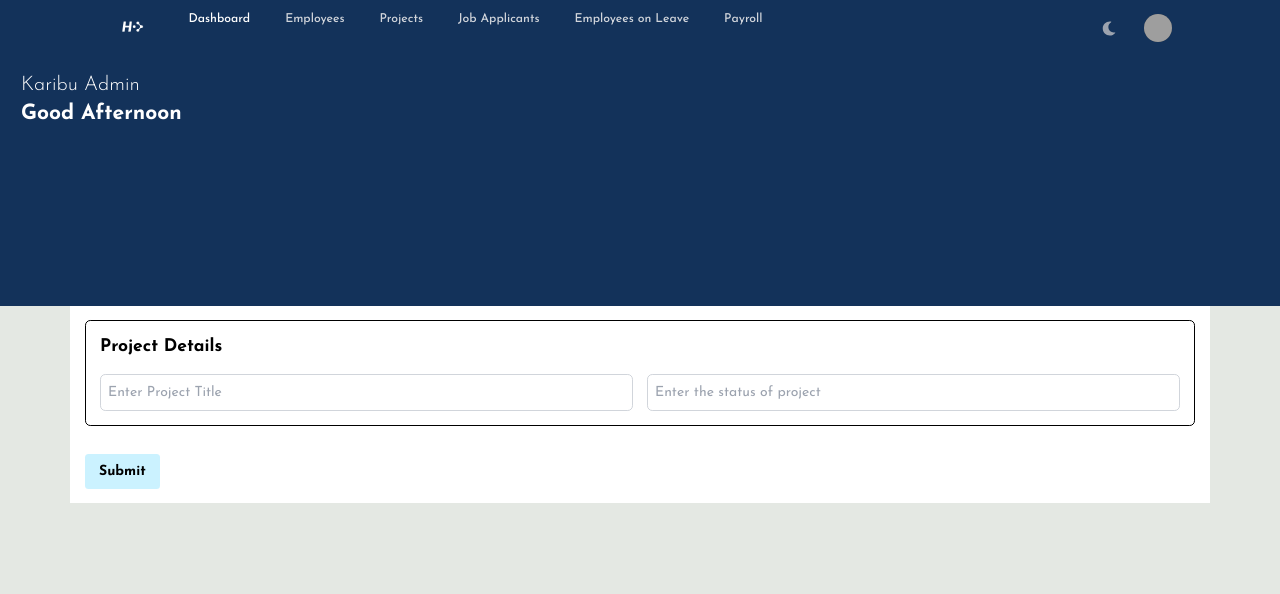
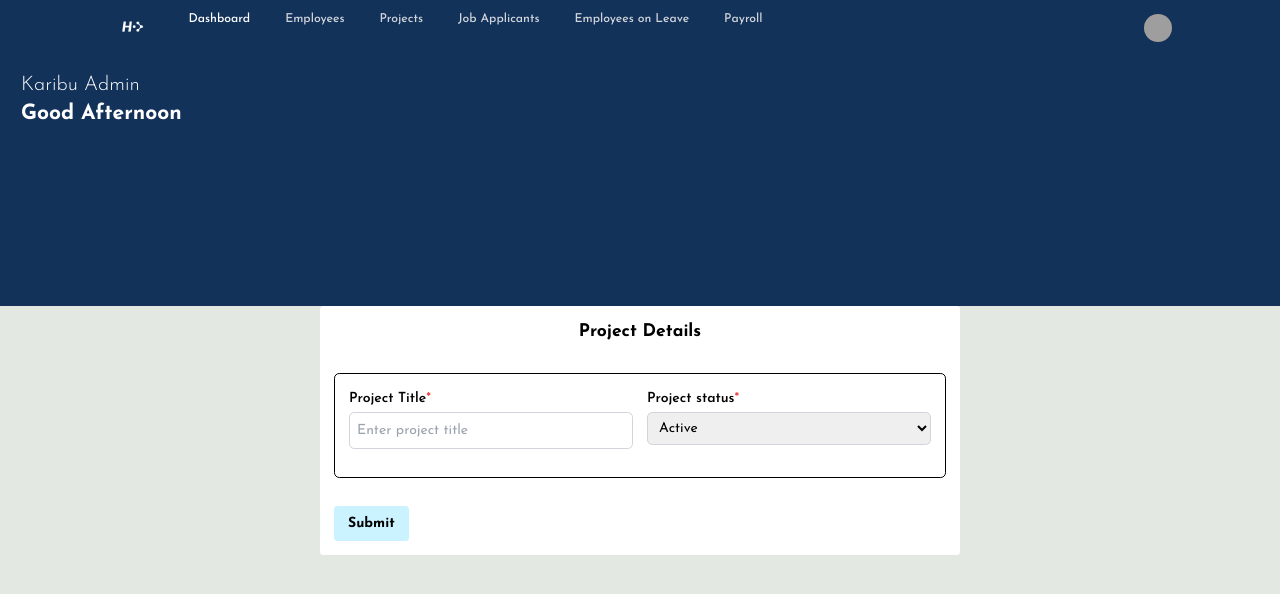
Before and after one commit to CodebyMaganga/HR_SYSTEM_FRONTEND, a React (Vite) app: page /add-project in a window 1280 px wide. Shown: the top 594 px of the page. Built offline with nearby package versions, Linux system fonts and the light colour scheme; grey boxes are pictures that could not be loaded.

Commit message:
Fixed forms react-hot-toast

```diff
--- a/src/components/NavBar.jsx
+++ b/src/components/NavBar.jsx
@@ -2,7 +2,7 @@ import { Fragment, useState } from "react";
 import { Disclosure, Menu, Transition } from "@headlessui/react";
 import { FaBars } from "react-icons/fa";
 import { HiMiniXMark } from "react-icons/hi2";
-import { FaRegBell, FaMoon, FaSun } from "react-icons/fa";
+import {  FaMoon, FaSun } from "react-icons/fa";
 import { NavLink, useNavigate } from "react-router-dom";
 import { toast } from "react-hot-toast";
 import LOGO from "../logo/LOGO.png";
@@ -93,7 +93,7 @@ function NavBar() {
               </div>
               <div className="absolute inset-y-0 right-0 flex items-center pr-2 sm:static sm:inset-auto sm:ml-6 sm:pr-0">
                 {/*Dark Mode button */}
-                <button
+                {/* <button
                   onClick={toogleDarkMode}
                   className="mr-4 p-1 rounded-full text-gray-400 hover:text-white focus:outline-none"
                   aria-label="Toggle Dark Mode"
@@ -103,7 +103,7 @@ function NavBar() {
                   ) : (
                     <FaMoon className="h-6 4-6" />
                   )}
-                </button>
+                </button> */}
 
                 {/* <button
                   type="button"
@@ -122,7 +122,7 @@ function NavBar() {
                       <span className="sr-only">Open user menu</span>
                       <img
                         className="h-8 w-8 rounded-full"
-                        src="https://images.unsplash.com/photo-1472099645785-5658abf4ff4e?ixlib=rb-1.2.1&ixid=eyJhcHBfaWQiOjEyMDd9&auto=format&fit=facearea&facepad=2&w=256&h=256&q=80"
+                        src="https://cdn.wallpapersafari.com/82/82/5PjKtk.jpg"
                         alt=""
                       />
                     </Menu.Button>
--- a/src/components/ProjectDetailsModal.jsx
+++ b/src/components/ProjectDetailsModal.jsx
@@ -33,7 +33,7 @@ const ProjectDetailsModal = ({ isModalOpen, modalContent, onClose }) => {
           <hr />
 
           <p className="mt-lg-3 modalText">
-            {" "}
+
             {modalContent.project_employees.map((project_employee) => (
               <div
                 key={project_employee.id}
--- a/src/pages/Forms/AddEmployee.jsx
+++ b/src/pages/Forms/AddEmployee.jsx
@@ -154,7 +154,7 @@ const AddEmployee = () => {
         ),
       }),
       companyproperties: Yup.object({
-        category: Yup.string().required("Categoty is required"),
+        category: Yup.string().required("Category is required"),
         brand: Yup.string().required("Brand is required"),
         description: Yup.string().required("Descriptionis required"),
         condition: Yup.string().required("Condition is required"),
@@ -162,6 +162,8 @@ const AddEmployee = () => {
       }),
     }),
     onSubmit: async (values, formikBag) => {
+      console.log("Form submitted:", values);
+      console.log("Form errors:", formikBag.errors);
       try {
         const res = await fetch(`${BASE_URL}/employees`, {
           method: "POST",
@@ -176,11 +178,11 @@ const AddEmployee = () => {
           throw new Error("Failed to add employee");
         }
 
-        if (data.statusCode === 200) {
-          toast.success(data.message);
+        if (res.ok) {
+          toast.success("Employee added successfully");
           formikBag.resetForm();
         } else {
-          toast.error(data.message);
+          toast.error("Failed to add employee");
         }
       } catch (error) {
         console.log("Unable to add employee", error.message);
@@ -478,12 +480,6 @@ const AddEmployee = () => {
               value={formik.values.dependants.last_name}
               onChange={formik.handleChange}
             />
-            {/* <InputField
-              label="Dependants gender"
-              name="dependants.gender"
-              value={formik.values.dependants.gender}
-              onChange={formik.handleChange}
-            /> */}
 
             <DropdownField
               label="Dependants gender"
@@ -495,7 +491,6 @@ const AddEmployee = () => {
                 { label: "Female", value: "female" },
                 { label: "Male", value: "male" },
                 { label: "Prefer not to say", value: "prefer_not_to_say" },
-                // Add any other relevant options here
               ]}
             />
             <InputField
@@ -505,12 +500,6 @@ const AddEmployee = () => {
               value={formik.values.dependants.age}
               onChange={formik.handleChange}
             />
-            {/* <InputField
-              label="Dependants relationship"
-              name="dependants.relationship"
-              value={formik.values.dependants.relationship}
-              onChange={formik.handleChange}
-            /> */}
 
             <DropdownField
               label="Dependants relationship"
@@ -522,17 +511,11 @@ const AddEmployee = () => {
                 { label: "Son", value: "son" },
                 { label: "Daughter", value: "daughter" },
                 { label: "Mother", value: "mother" },
-                // Add any other relevant options here
               ]}
             />
           </div>
         </div>
 
-        {/* Company details Details Section  category: "",
-        brand: "",
-        description: "",
-        condition: "",
-        serial_number: "",*/}
         <h2 className="font-bold text-xl mb-4 text-center">
           Company Properites
         </h2>
@@ -605,15 +588,6 @@ const AddEmployee = () => {
         <h2 className="font-bold text-xl mb-4 text-center">Document Details</h2>
         <div className="border border-black p-4 rounded-md">
           <div className="space-y-4">
-            {/* <InputField
-              label="Document Type"
-              name="documents.document_type"
-              required={true}
-              placeholder={"eg; Contract, full time, part time"}
-              value={formik.values.documents.document_type}
-              onChange={formik.handleChange}
-            /> */}
-
             <DropdownField
               label="Document Type"
               name="documents.document_type"
--- a/src/pages/Forms/AddJobapplicant.jsx
+++ b/src/pages/Forms/AddJobapplicant.jsx
@@ -86,15 +86,13 @@ function AddJobapplicant() {
         });
         const data = await res.json();
 
-        if (!res.ok) {
-          throw new Error("Failed to add Job Applicant");
+        if (res.ok) {
+          toast.success("Applicant added successfully");
+          formikBag.resetForm();
         }
 
-        if (data.statusCode === 200) {
-          toast.success(data.message);
-          formikBag.resetForm();
-        } else {
-          toast.error(data.message);
+         else {
+          toast.error("Failed to add job applicants");
         }
       } catch (error) {
         console.log("Unable to add job applicants", error.message);
--- a/src/pages/Forms/AddLeave.jsx
+++ b/src/pages/Forms/AddLeave.jsx
@@ -12,21 +12,45 @@ const InputField = ({
   onChange,
   placeholder,
   type = "text",
+  required,
 }) => {
   return (
     <div className="mb-4">
-      <label className="block font-bold mb-1" htmlFor={name}>
+      <label className="block font-semibold mb-1">
         {label}
+        {required && <span className="text-red-500">*</span>}
       </label>
       <input
         type={type}
-        id={name}
         name={name}
         value={value}
         onChange={onChange}
         className="border border-gray-300 p-2 rounded-md w-full"
         placeholder={placeholder}
       />
+    </div>
+  );
+};
+
+const DropdownField = ({ label, name, value, onChange, options, required }) => {
+  return (
+    <div className="mb-4">
+      <label className="block font-semibold mb-1">
+        {label}
+        {required && <span className="text-red-500">*</span>}
+      </label>
+      <select
+        name={name}
+        value={value}
+        onChange={onChange}
+        className="border border-gray-300 p-2 rounded-md w-full"
+      >
+        {options.map((option) => (
+          <option key={option.value} value={option.value}>
+            {option.label}
+          </option>
+        ))}
+      </select>
     </div>
   );
 };
@@ -65,13 +89,12 @@ function AddLeave() {
     ];
 
     const leaveTypeOptions = allLeaveTypes.map((type) => ({
-      // changed data.map to allLeaveTypes.map
-      value: type, // changed type.id to type
+      value: type,
       label: type,
     }));
     setLeaveTypes(leaveTypeOptions);
 
-    fetchEmployees(); // moved this line inside useEffect
+    fetchEmployees();
   }, []);
 
   const formik = useFormik({
@@ -95,6 +118,8 @@ function AddLeave() {
           leave_type: selectedLeaveType ? selectedLeaveType.value : null,
         };
 
+        //console.log("Submission Values:", submissionValues);
+
         const res = await fetch(`${BASE_URL}/leaves`, {
           method: "POST",
           headers: {
@@ -103,23 +128,43 @@ function AddLeave() {
           body: JSON.stringify(submissionValues),
         });
         const data = await res.json();
+        //console.log("Response Data:", data);
 
-        if (!res.ok) {
-          throw new Error("Failed to add leave");
+        if (res.ok) {
+          toast.success("Leave added successfully");
+          formikBag.resetForm();
         }
 
-        if (data.statusCode === 200) {
-          toast.success(data.message);
-          formikBag.resetForm();
-        } else {
-          toast.error(data.message);
+         else {
+          toast.error("Failed to add leaves");
         }
+
       } catch (error) {
-        console.log("Unable to add leaves", error.message);
+        console.error("Unable to add leaves", error.message);
         toast.error("Failed to add leaves " + error.message);
       }
     },
   });
+
+  const handleLeaveTypeChange = (option) => {
+    console.log("Selected Leave Type:", option);
+    setSelectedLeaveType(option);
+    formik.setFieldValue("leave_type", option ? option.value : null);
+
+    if (
+      option &&
+      (option.value === "Paternity" || option.value === "Maternity")
+    ) {
+      const leaveFrom = new Date(formik.values.leave_from);
+      const leaveTo = new Date(leaveFrom);
+
+      leaveTo.setDate(leaveTo.getDate() + 90);
+
+      formik.setFieldValue("leave_to", leaveTo.toISOString().split("T")[0]);
+    } else {
+      formik.setFieldValue("leave_to", "");
+    }
+  };
 
   return (
     <div className="container bg-white mx-auto p-4">
@@ -134,14 +179,30 @@ function AddLeave() {
               <Select
                 id="employee_id"
                 value={selectedEmployee}
+                required={true}
                 onChange={setSelectedEmployee}
                 options={employees}
                 placeholder="Select Employee"
               />
             </div>
+
+            <div className="mb-4">
+              <label className="block font-bold mb-1" htmlFor="leave_type">
+                Leave Type
+              </label>
+              <Select
+                id="leave_type"
+                value={selectedLeaveType}
+                required={true}
+                onChange={handleLeaveTypeChange}
+                options={leaveTypes}
+                placeholder="Select Type of Leave"
+              />
+            </div>
             <InputField
               label="Leave From"
               name="leave_from"
+              required={true}
               value={formik.values.leave_from}
               onChange={formik.handleChange}
               placeholder="Select Day of leave"
@@ -150,29 +211,17 @@ function AddLeave() {
             <InputField
               label="Leave To"
               name="leave_to"
+              required={true}
               value={formik.values.leave_to}
               onChange={formik.handleChange}
               placeholder="Select last day of leave"
               type="date"
             />
-            <div className="mb-4">
-              <label className="block font-bold mb-1" htmlFor="leave_type">
-                Leave Type
-              </label>
-              <Select
-                id="leave_type"
-                value={selectedLeaveType}
-                onChange={(option) => {
-                  setSelectedLeaveType(option);
-                  formik.setFieldValue("leave_type", option.value);
-                }}
-                options={leaveTypes}
-                placeholder="Select Type of Leave"
-              />
-            </div>
+
             <InputField
               label="Leave Letter"
               name="leave_letter"
+              required={true}
               value={formik.values.leave_letter}
               onChange={formik.handleChange}
               placeholder="Enter the letter of leave"
@@ -186,13 +235,6 @@ function AddLeave() {
           >
             Submit
           </button>
-          {/* <button
-            type="button"
-            onClick={formik.handleReset}
-            className="bg-gray-300 text-gray-700 px-4 py-2 rounded"
-          >
-            Cancel
-          </button> */}
         </div>
       </form>
     </div>
--- a/src/pages/Forms/AddProject.jsx
+++ b/src/pages/Forms/AddProject.jsx
@@ -3,8 +3,21 @@ import { useFormik } from "formik";
 import { toast } from "react-hot-toast";
 import { BASE_URL } from "../../components/utils";
 
-const InputField = ({ name, value, onChange, placeholder, type = "text" }) => {
+const InputField = ({
+  label,
+  name,
+  value,
+  onChange,
+  placeholder,
+  type = "text",
+  required,
+}) => {
   return (
+    <div className="mb-4">
+      <label className="block font-semibold mb-1">
+        {label}
+        {required && <span className="text-red-500">*</span>}
+      </label>
       <input
         type={type}
         name={name}
@@ -13,6 +26,30 @@ const InputField = ({ name, value, onChange, placeholder, type = "text" }) => {
         className="border border-gray-300 p-2 rounded-md w-full"
         placeholder={placeholder}
       />
+    </div>
+  );
+};
+
+const DropdownField = ({ label, name, value, onChange, options, required }) => {
+  return (
+    <div className="mb-4">
+      <label className="block font-semibold mb-1">
+        {label}
+        {required && <span className="text-red-500">*</span>}
+      </label>
+      <select
+        name={name}
+        value={value}
+        onChange={onChange}
+        className="border border-gray-300 p-2 rounded-md w-full"
+      >
+        {options.map((option) => (
+          <option key={option.value} value={option.value}>
+            {option.label}
+          </option>
+        ))}
+      </select>
+    </div>
   );
 };
 
@@ -41,15 +78,13 @@ function AddProject() {
         });
         const data = await res.json();
 
-        if (!res.ok) {
-          throw new Error("Failed to add Project");
+        if (res.ok) {
+          toast.success("Project added successfully");
+          formikBag.resetForm();
         }
 
-        if (data.statusCode === 200) {
-          toast.success(data.message);
-          formikBag.resetForm();
-        } else {
-          toast.error(data.message);
+         else {
+          toast.error("Failed to add projects");
         }
       } catch (error) {
         console.log("Unable to add projects", error.message);
@@ -58,33 +93,34 @@ function AddProject() {
     },
   });
   return (
-    <div className="container bg-white mx-auto p-4">
+    <div className="w-2/4 mx-auto bg-white p-4 rounded">
       <form className="space-y-8" onSubmit={formik.handleSubmit}>
-        {/*   Job applicant Details Section */}
+        {/*   Project Details Section */}
+        <h2 className="font-bold text-xl mb-2 text-center">Project Details</h2>
         <div className="border border-black p-4 rounded-md">
-          <h2 className="font-bold text-xl mb-4">Project Details</h2>
           <div className="grid grid-cols-1 md:grid-cols-2 gap-4">
             <InputField
-              type="text"
+              label="Project Title"
               name="title"
+              required={true}
+              placeholder="Enter project title"
               value={formik.values.title}
-              placeholder="Enter Project Title"
               onChange={formik.handleChange}
             />
-            <InputField
-              type="text"
+
+            <DropdownField
+              label="Project status"
               name="project_status"
+              required={true}
               value={formik.values.project_status}
-              placeholder="Enter the status of project"
               onChange={formik.handleChange}
+              options={[
+                { label: "Active ", value: "Active" },
+                { label: "In progress ", value: "In progress " },
+                { label: "Completed ", value: "Completed " },
+                { label: "Planning", value: "Planning " },
+              ]}
             />
-            {/* <InputField
-              type="text"
-              name="project_employees"
-              value={formik.values.project_employees}
-              placeholder="Employees assigned to project"
-              onChange={formik.handleChange}
-            /> */}
           </div>
         </div>
         <button
```
Lines whose indentation alone changed are shown as unchanged.
